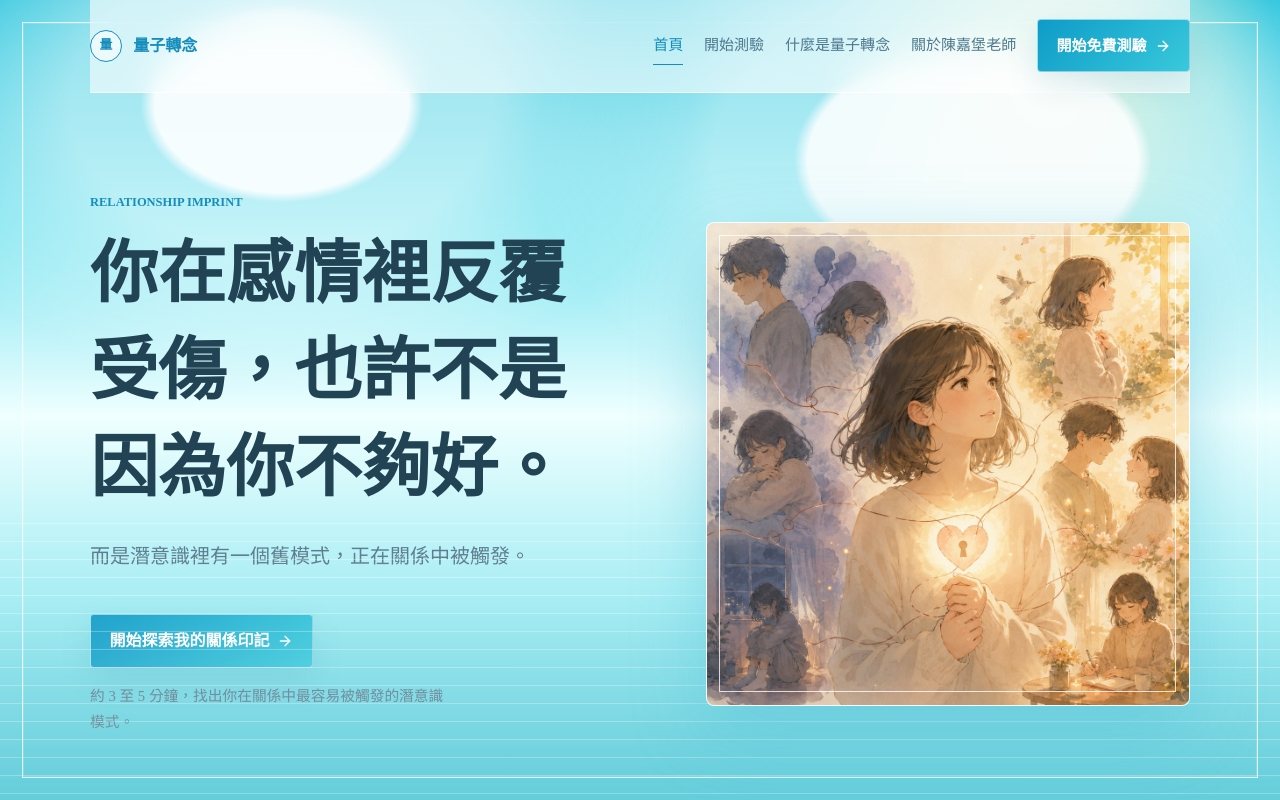
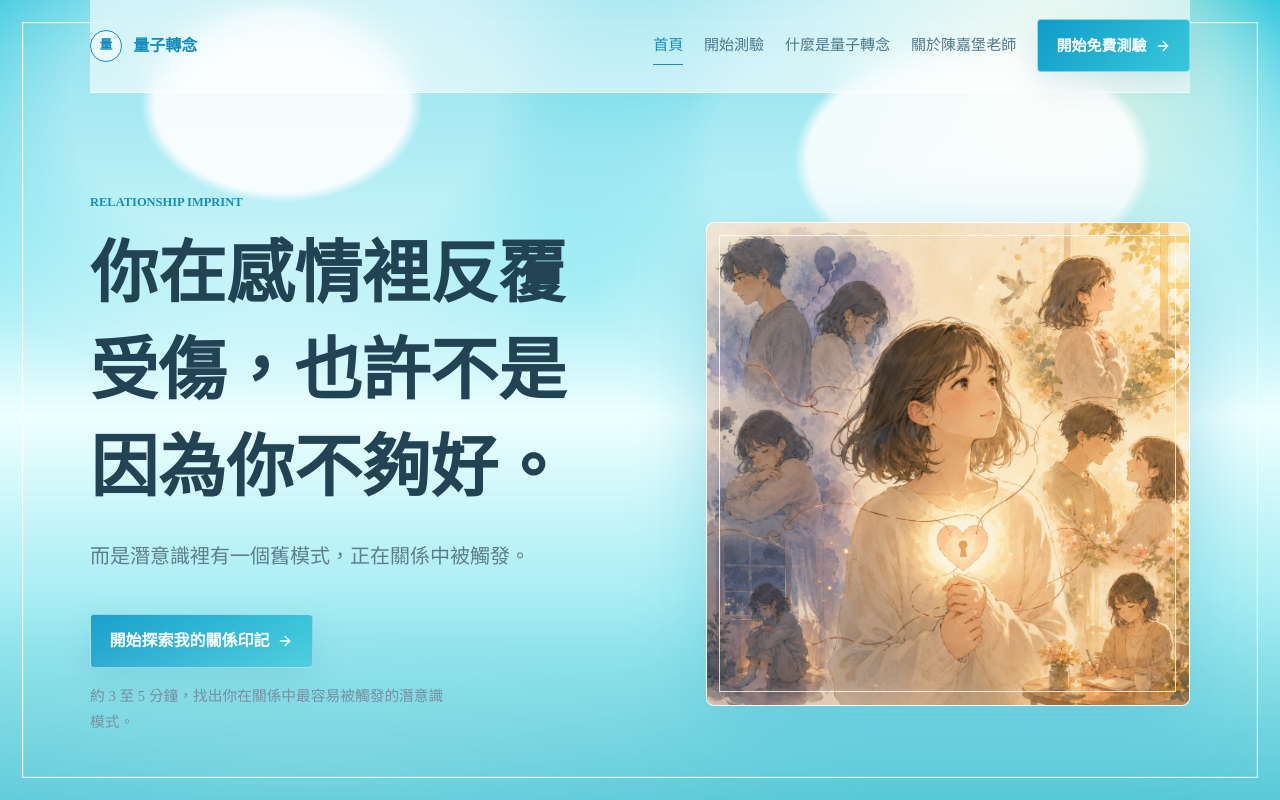
Before and after one commit to chenchiapao-wq/relationship-imprint-quiz, a React (Vite) app: page /#/ in a window 1280 px wide. Shown: the top 800 px of the page. Built offline with nearby package versions, Linux system fonts and the light colour scheme.

Commit message:
Remove hero background line pattern

```diff
--- a/src/styles/global.css
+++ b/src/styles/global.css
@@ -50,7 +50,6 @@ body::before {
   z-index: -1;
   pointer-events: none;
   background:
-    repeating-linear-gradient(178deg, rgba(255, 255, 255, 0.42) 0 1px, transparent 1px 18px),
     linear-gradient(116deg, transparent 0 12%, rgba(255, 255, 255, 0.48) 13%, transparent 23%),
     linear-gradient(132deg, transparent 0 44%, rgba(206, 251, 255, 0.68) 45%, transparent 58%),
     linear-gradient(104deg, transparent 0 68%, rgba(255, 250, 209, 0.38) 69%, transparent 78%);
@@ -234,9 +233,9 @@ main,
   height: 42%;
   pointer-events: none;
   background:
-    repeating-linear-gradient(180deg, rgba(255, 255, 255, 0.38) 0 1px, transparent 1px 18px),
-    linear-gradient(180deg, transparent, rgba(255, 255, 255, 0.34));
-  opacity: 0.76;
+    radial-gradient(ellipse at 28% 78%, rgba(255, 255, 255, 0.22), transparent 38%),
+    linear-gradient(180deg, transparent, rgba(255, 255, 255, 0.28));
+  opacity: 0.68;
 }
 
 .hero-grid,
```
